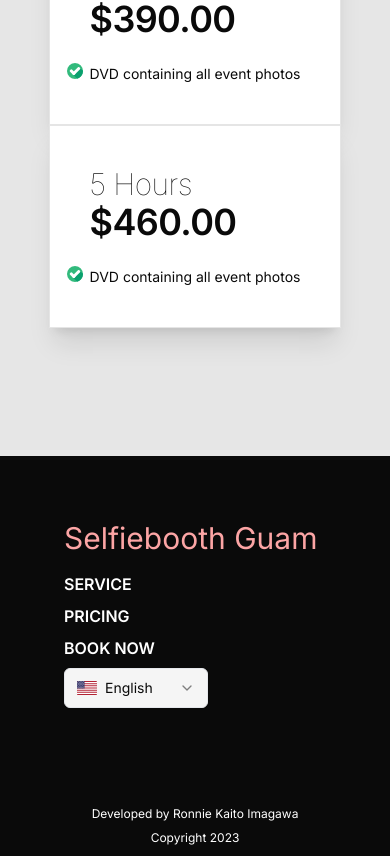
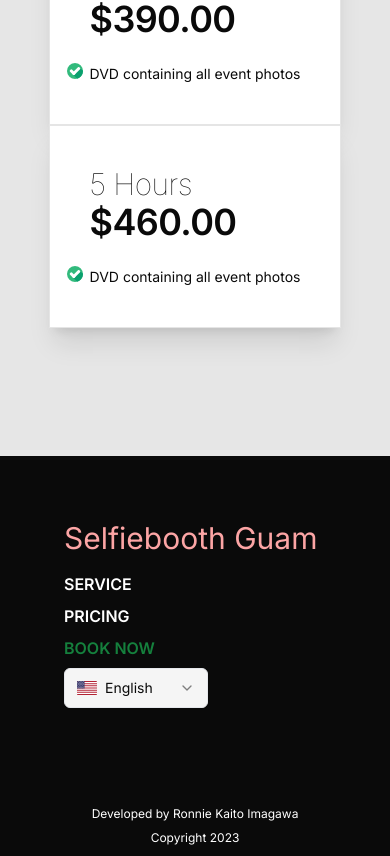
Before and after one commit to ronnieima/selfieboothguam, a Next.js app: page /en in a window 390 px wide. Shown: the part 5084-5940 px from the top of the page. Built offline with nearby package versions, Linux system fonts and the light colour scheme.

Commit message:
fix layout

```diff
--- a/app/_components/Services.tsx
+++ b/app/_components/Services.tsx
@@ -34,18 +34,18 @@
     <section className="py-16 bg-secondary scroll-m-16 px-1" id="services">
       <div className="max-w-[100rem]  mx-auto flex flex-col items-center gap-16">
         <header>
-          <h2 className={` text-center text-7xl md:text-9xl font-extrabold `}>
+          <h2 className={` text-center text-7xl md:text-8xl font-extrabold `}>
             {t("header")}
           </h2>
         </header>
-        {services.map((service) => {
+        {services.map((service, i) => {
           return (
             <React.Fragment key={service.label}>
               <section
                 className={cn(
-                  `flex flex-col gap-4 justify-center items-center w-full `,
+                  `flex flex-col gap-4 justify-center items-center w-full  px-3`,
                   "lg:flex-row lg:justify-between",
-                  "odd:lg:flex-row-reverse px-3"
+                  { "lg:flex-row-reverse": i % 2 !== 0 }
                 )}
               >
                 <header
@@ -55,7 +55,7 @@
                   )}
                 >
                   <Image
-                    className="hidden lg:block"
+                    className="hidden lg:block h-96"
                     src={service.icon}
                     alt={service.label}
                   />
--- a/app/_components/ui/NavLinks.tsx
+++ b/app/_components/ui/NavLinks.tsx
@@ -1,3 +1,4 @@
+import { buttonVariants } from "@/components/ui/button";
 import { cn } from "@/lib/utils";
 import { socialLinks } from "@/messages/content";
 import { useTranslations } from "next-intl";
@@ -19,7 +20,11 @@
       {navLinks.map((navLink) => (
         <li
           key={navLink.label}
-          className={cn("hover:underline font-semibold uppercase", className)}
+          className={cn(
+            "hover:underline font-semibold uppercase",
+            { "text-green-700": navLink.label === "Book Now" },
+            className
+          )}
         >
           <Link
             href={navLink.href}
```
